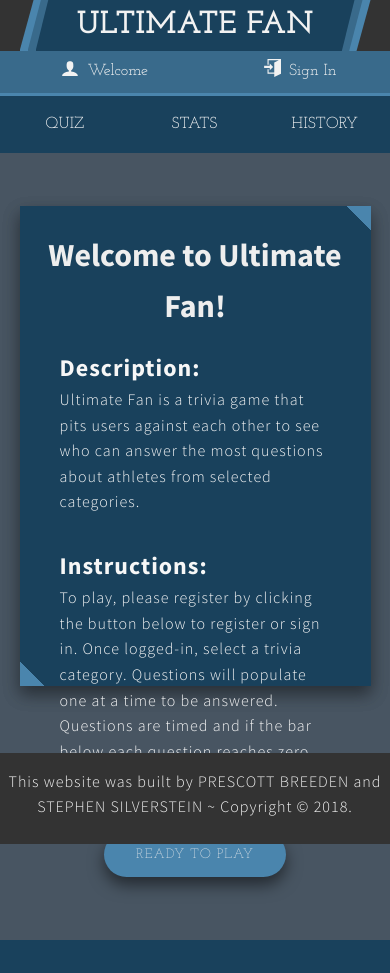
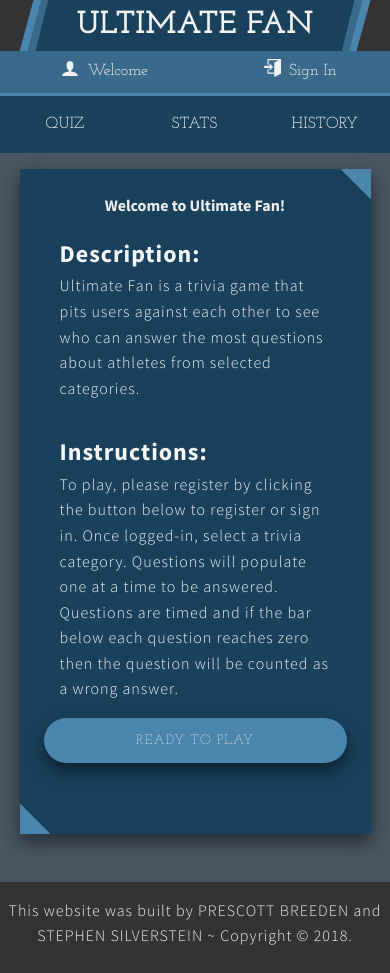
Before and after one commit to prescottbreeden/ultimate_fan_project, a Django app: page / in a window 390 px wide. Before the commit the page ends 940 px from the top, so only its background shows below. Run offline with Django 3.2, Linux system fonts and the light colour scheme; parts of the project's set-up code (start-up, migrations or seed data) failed here and were passed over.

Commit message:
scaling mobile phone
fixed most initial issues, biggest issue remaining is the jquery effects that were notifying users of correct and incorrect answers - atm on a phone it's like playing darts blindfolded

```diff
--- a/apps/login/static/login/styles.css
+++ b/apps/login/static/login/styles.css
@@ -45,10 +45,14 @@ body {
   background-repeat: no-repeat;
   margin-bottom: 12rem;
   min-height: 100vh; }
+  @media only screen and (max-width: 37.5em) {
+    body {
+      margin-bottom: 0rem; } }
 
 .container {
   border-radius: 3px;
-  background-color: var(--color-blue-grey); }
+  background-color: var(--color-blue-grey);
+  min-height: 100vh; }
 
 body {
   font-family: 'Josefin Slab', sans-serif;
@@ -65,6 +69,9 @@ body {
   font-size: 2rem;
   font-weight: 200;
   color: var(--color-grey-light); }
+  @media only screen and (max-width: 37.5em) {
+    .heading-secondary {
+      font-size: 1rem; } }
 
 @keyframes slide_on {
   0% {
@@ -108,6 +115,9 @@ body {
   margin-top: 6rem;
   width: 100%;
   background-color: var(--color-grey-dark-3); }
+  @media only screen and (max-width: 37.5em) {
+    .footer {
+      position: relative; } }
   .footer__link:link, .footer__link:visited {
     color: var(--color-grey-light);
     background-color: var(--color-grey-dark-3);
@@ -125,6 +135,9 @@ body {
     letter-spacing: 1px;
     text-align: center;
     font-size: 2rem; }
+    @media only screen and (max-width: 37.5em) {
+      .footer__info p {
+        margin: 0 1rem; } }
 
 .header {
   font-size: 2rem;
@@ -206,6 +219,9 @@ body {
   align-items: flex-start;
   font-size: 2rem;
   text-align: center; }
+  @media only screen and (max-width: 37.5em) {
+    .nav {
+      margin-bottom: 2rem; } }
   .nav__box {
     flex: 1 0 25%;
     perspective: 100rem; }
@@ -237,6 +253,9 @@ body {
     color: #fff;
     border-bottom-left-radius: .5rem;
     border-bottom-right-radius: .5rem; }
+    @media only screen and (max-width: 37.5em) {
+      .nav__details {
+        display: none; } }
   .nav__item > * {
     text-decoration: none;
     color: #fff; }
@@ -278,7 +297,7 @@ body {
     letter-spacing: 1px; }
     @media only screen and (max-width: 37.5em) {
       .btn__info {
-        width: 60%; } }
+        width: 100%; } }
   .btn__form {
     width: 100%; }
   .btn:hover {
@@ -374,6 +393,9 @@ body {
   box-shadow: 0 1rem 3rem rgba(0, 0, 0, 0.25);
   border-radius: 2px;
   background-image: linear-gradient(45deg, var(--color-primary-light) 0%, var(--color-primary-light) 3%, var(--color-primary) 3%, var(--color-primary) 97%, var(--color-primary-light) 97%); }
+  @media only screen and (max-width: 37.5em) {
+    .history__background {
+      height: 30rem; } }
 
 .history__chart {
   position: absolute;
@@ -387,6 +409,18 @@ body {
   box-shadow: 0 1rem 3rem rgba(0, 0, 0, 0.25);
   background-color: var(--color-white); }
 
+.history__chart::after {
+  content: "Total Questions Answered";
+  font-size: 2rem;
+  color: black;
+  display: block;
+  text-align: center; }
+  @media only screen and (max-width: 37.5em) {
+    .history__chart::after {
+      content: "Please visit us on a computer for better data visualization.";
+      color: red;
+      font-size: 2rem; } }
+
 .registration {
   width: 90%;
   max-width: 115rem;
@@ -398,6 +432,10 @@ body {
   box-shadow: 0 1rem 2rem rgba(0, 0, 0, 0.25);
   background-color: var(--color-grey-dark-3);
   font-size: 1.7rem; }
+  @media only screen and (max-width: 37.5em) {
+    .registration {
+      flex-direction: column-reverse;
+      height: auto; } }
   .registration__container {
     width: 100%;
     display: inline-block;
@@ -413,6 +451,8 @@ body {
   width: 100%;
   padding: 3rem;
   display: flex;
+  flex-direction: column;
+  justify-content: space-between;
   backface-visibility: hidden;
   transition-duration: .2s; }
   .welcome__info {
@@ -420,12 +460,14 @@ body {
     flex-direction: column; }
   .welcome__text {
     padding: 2rem 2rem;
-    display: inline-block;
     flex: 1 0 25%;
     font-family: 'Source Sans Pro';
     font-size: 2rem;
     font-weight: 200;
     letter-spacing: 1px; }
+    @media only screen and (max-width: 37.5em) {
+      .welcome__text {
+        font-size: 2rem; } }
 
 .hide {
   transform: translateX(-3000px) !important; }
--- a/apps/login/templates/login/login.html
+++ b/apps/login/templates/login/login.html
@@ -84,6 +84,7 @@
 		</nav>
 
 		<div class="registration">
+				<button class="btn__close" id="close_forms">&times;</button>
 			<div class="registration__container">
 				<div class="heading-secondary">
 					<h2>Register</h2>
@@ -164,7 +165,7 @@
 
 				<!-- {{request.session.status}} -->
 
-			<div class="registration__container">
+			<div class="registration__container registration__login">
 				<div class="u-margin-bottom-medium">
 					<div class="heading-secondary">
 						<h2>Login</h2>
@@ -207,7 +208,7 @@
 					</div>
 					<button class="btn btn__form">Login &rarr;</button>
 				</form>
-				<button class="btn__close" id="close_forms">&times;</button>
+
 				<div class="errors">
 					{% if messages %}
 						<ul class="errors__list">
--- a/public/sass/base/_base.scss
+++ b/public/sass/base/_base.scss
@@ -65,9 +65,14 @@ body {
     background-repeat: no-repeat;
     margin-bottom: 12rem;
     min-height: 100vh;
+
+    @include respond(phone) {
+        margin-bottom: 0rem;
+    }
 }
 
 .container {
     border-radius: 3px;
     background-color: var(--color-blue-grey);
+    min-height: 100vh;
 }
--- a/public/sass/base/_typography.scss
+++ b/public/sass/base/_typography.scss
@@ -15,4 +15,8 @@ body {
     font-size: 2rem;
     font-weight: 200;
     color: var(--color-grey-light);
+
+    @include respond(phone) {
+        font-size: 1rem;
+    }
 }
--- a/public/sass/components/_btn.scss
+++ b/public/sass/components/_btn.scss
@@ -42,7 +42,7 @@
         letter-spacing: 1px;
 
         @include respond(phone) {
-            width: 60%;
+            width: 100%;
         }
     }
 
--- a/public/sass/components/_quizzes.scss
+++ b/public/sass/components/_quizzes.scss
@@ -12,6 +12,7 @@
         @include respond(phone) {
             flex-direction: column;
             flex-wrap: nowrap;
+            min-height: 100vh;
         }
 
         &--item {
@@ -24,8 +25,6 @@
             &:hover {
                 margin-left: 1rem;
             }
-
-
         }
 
         &--link > * {
--- a/ultimate_fan_project/settings.py
+++ b/ultimate_fan_project/settings.py
@@ -25,7 +25,7 @@ SECRET_KEY = 'pc=hjr4h5z746h-txhex_(!(*rv8d=impwxe)vrg84e#nriqgi'
 # SECURITY WARNING: don't run with debug turned on in production!
 DEBUG = True
 
-ALLOWED_HOSTS = []
+ALLOWED_HOSTS = ["10.0.0.170"]
 
 
 # Application definition
```
Also changed, not shown: apps/quiz/static/quiz/styles.css (+62 -6 lines), public/sass/components/_history.scss (+18 -0 lines), public/sass/components/_landing-hero.scss (+19 -3 lines), public/sass/components/_leaderboard.scss (+18 -0 lines), public/sass/components/_question.scss (+13 -1 lines), public/sass/components/_quiz-stats.scss (+13 -1 lines), public/sass/layout/_footer.scss (+8 -0 lines), public/sass/layout/_navigation.scss (+8 -0 lines), db.sqlite3.
